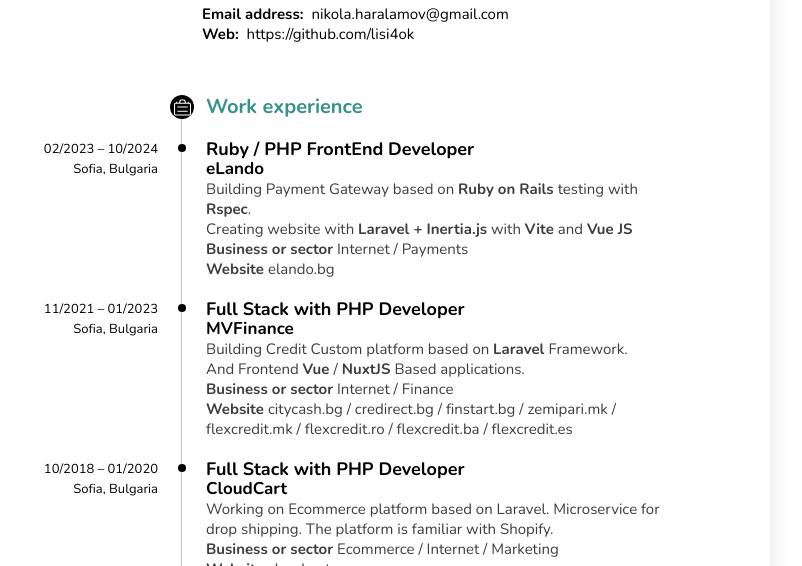
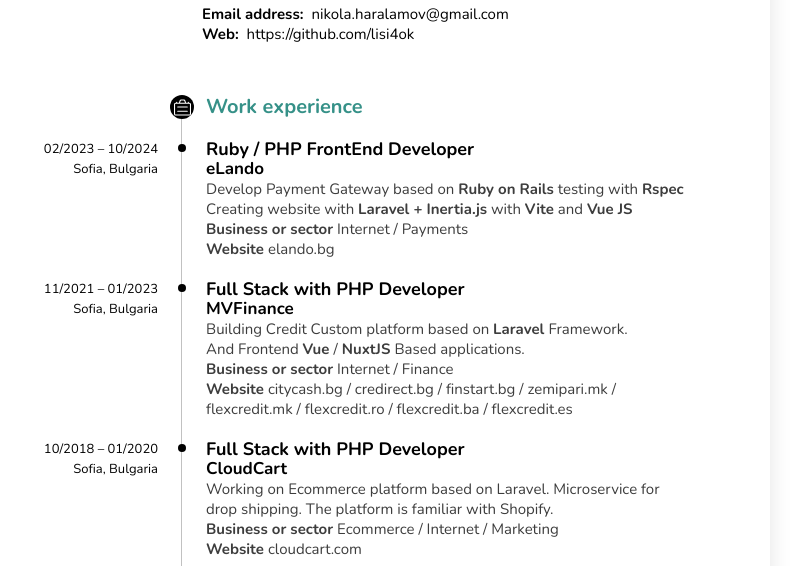
Before and after one commit to lisi4ok/lisi4ok.github.io, a plain HTML site: page index.html in a window 1280 px wide. Shown: the part 234-800 px from the top of the page, without its empty margins (267-1069 px from the left). Drawn offline with nearby package versions, Linux system fonts and the light colour scheme.

Commit message:
Small fix

```diff
--- a/index.html
+++ b/index.html
@@ -60,7 +60,7 @@
                                 <div class="company-name">eLando</div>
                             </div>
                             <div class="experience-description">
-                                <div class="description"><span>Building </span><span>Payment </span><span>Gateway </span><span>based </span><span>on </span><span><strong>Ruby on Rails </strong></span><span>testing with</span> <span><strong>Rspec</strong>.</span></div>
+                                <div class="description"><span>Develop </span><span>Payment </span><span>Gateway </span><span>based </span><span>on </span><span><strong>Ruby on Rails </strong></span><span>testing with</span> <span><strong>Rspec</strong></span></div>
                                 <div class="description"><span>Creating </span><span>website with </span><span><strong>Laravel + Inertia.js</strong></span><span> with <strong>Vite</strong> </span><span>and </span><span><strong>Vue JS</strong></span></div>
                                 <div class="description"><span><strong>Business </strong></span><span><strong>or </strong></span><span><strong>sector</strong> </span><span>Internet </span><span>/ </span><span>Payments</span></div>
                                 <div class="description"><span><strong>Website </strong></span><span><a href="https://elando.com/" class="linkified" target="_blank">elando.bg</a></span></div>
```
Also changed, not shown: 1 other file.
